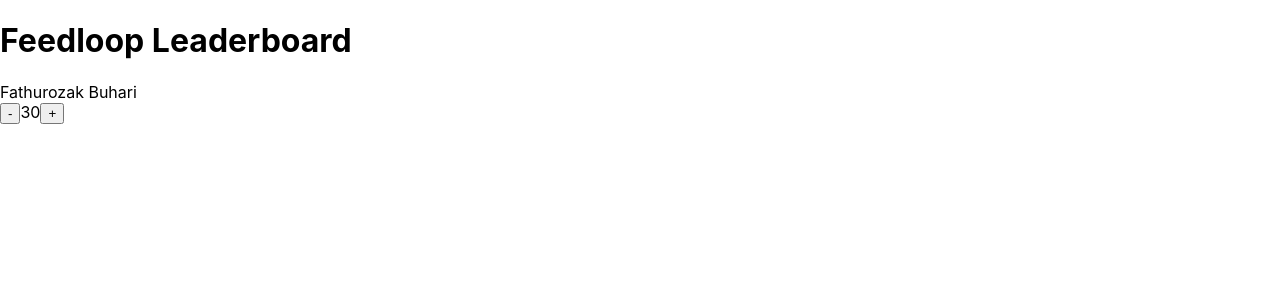
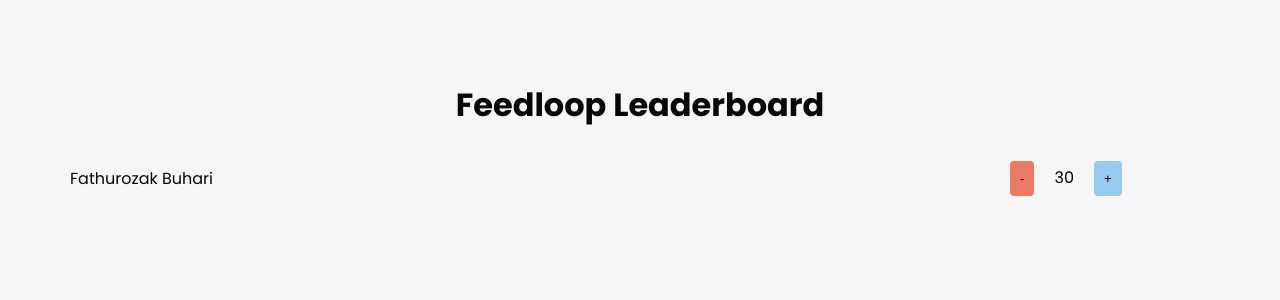
Before and after one commit to rizafahmi/react-for-designers-workshop, a React (Vite) app in the folder 5-react/1-react-dgn-vite/: page / in a window 1280 px wide. Shown: the top 300 px of the page. Built offline with nearby package versions, Linux system fonts and the light colour scheme.

Commit message:
Demo inline & css module

```diff
--- a/5-react/1-react-dgn-vite/src/App.css
+++ b/5-react/1-react-dgn-vite/src/App.css
@@ -1,42 +1,7 @@
-.App {
+.container {
+  padding: 60px;
+}
+
+h1 {
   text-align: center;
 }
-
-.App-logo {
-  height: 40vmin;
-  pointer-events: none;
-}
-
-@media (prefers-reduced-motion: no-preference) {
-  .App-logo {
-    animation: App-logo-spin infinite 20s linear;
-  }
-}
-
-.App-header {
-  background-color: #282c34;
-  min-height: 100vh;
-  display: flex;
-  flex-direction: column;
-  align-items: center;
-  justify-content: center;
-  font-size: calc(10px + 2vmin);
-  color: white;
-}
-
-.App-link {
-  color: #61dafb;
-}
-
-@keyframes App-logo-spin {
-  from {
-    transform: rotate(0deg);
-  }
-  to {
-    transform: rotate(360deg);
-  }
-}
-
-button {
-  font-size: calc(10px + 2vmin);
-}
--- a/5-react/1-react-dgn-vite/src/App.tsx
+++ b/5-react/1-react-dgn-vite/src/App.tsx
@@ -1,12 +1,12 @@
 import Players from './Players';
+import './App.css';
 
 function App() {
-
   return (
-    <>
+    <div className="container">
       <h1>Feedloop Leaderboard</h1>
       <Players />
-    </>
+    </div>
   )
 }
 
--- /dev/null
+++ b/5-react/1-react-dgn-vite/src/Players.css
@@ -0,0 +1,26 @@
+.player {
+    display: flex;
+    padding: 10px;
+}
+.name {
+    flex: 1;
+    align-self: center;
+}
+.playerScore {
+    width: 200px;
+}
+.score {
+    padding: 20px;
+}
+button {
+    padding: 10px;
+    border: 0;
+    border-radius: 4px;
+}
+button.decrement {
+    background-color: #e97b64;
+}
+
+button.increment {
+    background-color: #96caef;
+}
--- a/5-react/1-react-dgn-vite/src/Players.tsx
+++ b/5-react/1-react-dgn-vite/src/Players.tsx
@@ -1,17 +1,15 @@
+import './Players.css';
+
 function Players() {
     return (
-        <div>
-            <div>
-                <div>
-                    Fathurozak Buhari
-                </div>
-                <div>
-                    <div>
-                        <button>-</button>
-                        <span>30</span>
-                        <button>+</button>
-                    </div>
-                </div>
+        <div className="player">
+            <div className="name">
+                Fathurozak Buhari
+            </div>
+            <div className="playerScore">
+                <button className="button decrement">-</button>
+                <span className="score">30</span>
+                <button className="button increment">+</button>
             </div>
         </div>
     )
--- a/5-react/1-react-dgn-vite/src/index.css
+++ b/5-react/1-react-dgn-vite/src/index.css
@@ -1,10 +1,12 @@
+@import url('https://fonts.googleapis.com/css2?family=Poppins:ital,wght@0,300;0,400;0,500;0,700;1,300;1,400;1,500;1,700&display=swap');
+
 body {
   margin: 0;
-  font-family: -apple-system, BlinkMacSystemFont, 'Segoe UI', 'Roboto', 'Oxygen',
-    'Ubuntu', 'Cantarell', 'Fira Sans', 'Droid Sans', 'Helvetica Neue',
-    sans-serif;
+  font-family: 'Poppins', sans-serif;
   -webkit-font-smoothing: antialiased;
   -moz-osx-font-smoothing: grayscale;
+  background-color: #f6f6f8;
+  color: #070707;
 }
 
 code {
```
